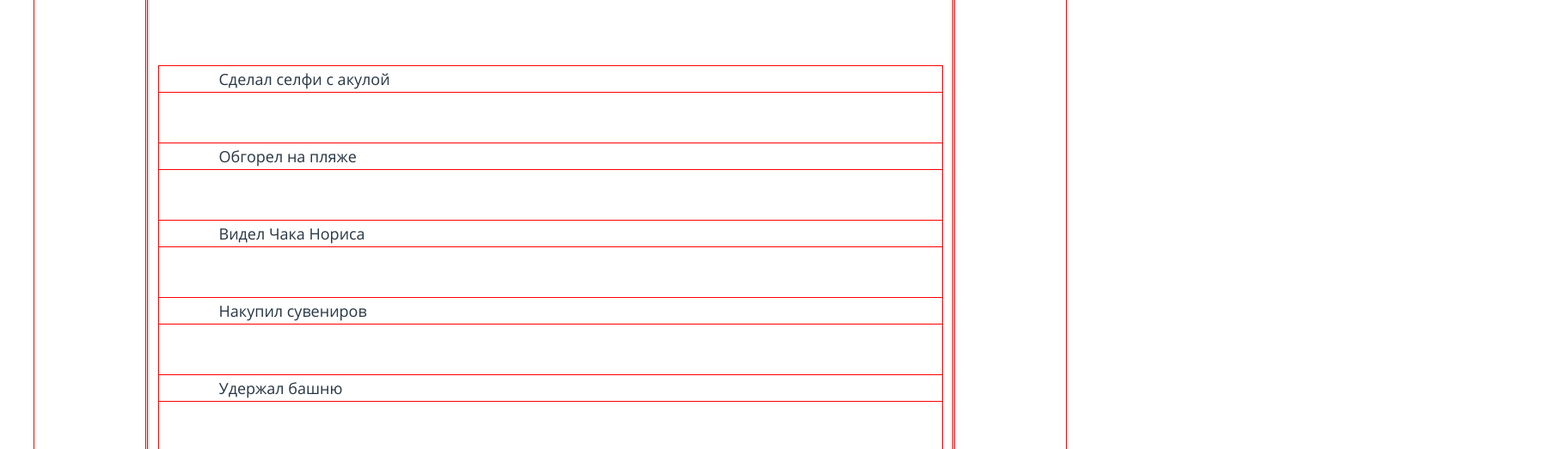
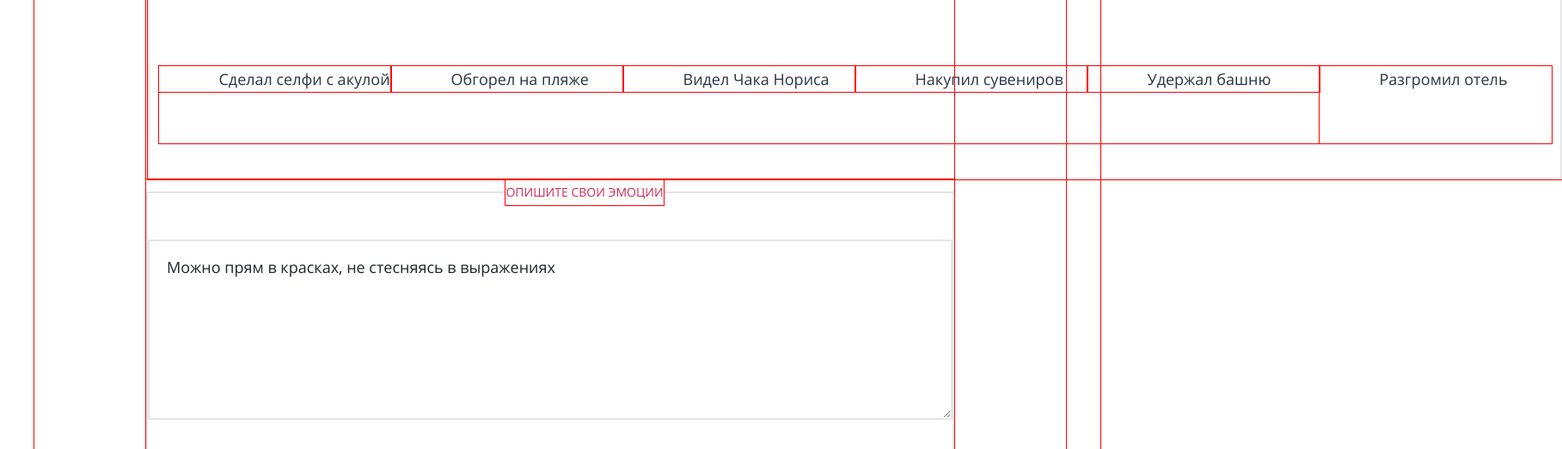
Before and after one commit to NadegdaMu/156354-pink, a website: page source/form.html in a window 1280 px wide. Shown: the part 1111-1634 px from the top of the page at 86% size, 1817 px wide, since content can reach past the window. Drawn offline with nearby package versions, Linux system fonts and the light colour scheme; files that its build step writes are made by us from their sources.

Commit message:
Отформатирована разметка страницы форм

```diff
--- a/source/sass/blocks/achievements.scss
+++ b/source/sass/blocks/achievements.scss
@@ -34,6 +34,10 @@
   .achievements__title {
     text-align: center;
   }
+
+  .achievements__label {
+    width: 270px;
+  }
 }
 
 @media (min-width: 1200px) {
@@ -41,4 +45,7 @@
     width: 940px;
   }
 
+  .achievements__wrapper {
+    display: flex;
+  }
 }
```
Also changed, not shown: source/form.html (+0 -4 lines).
